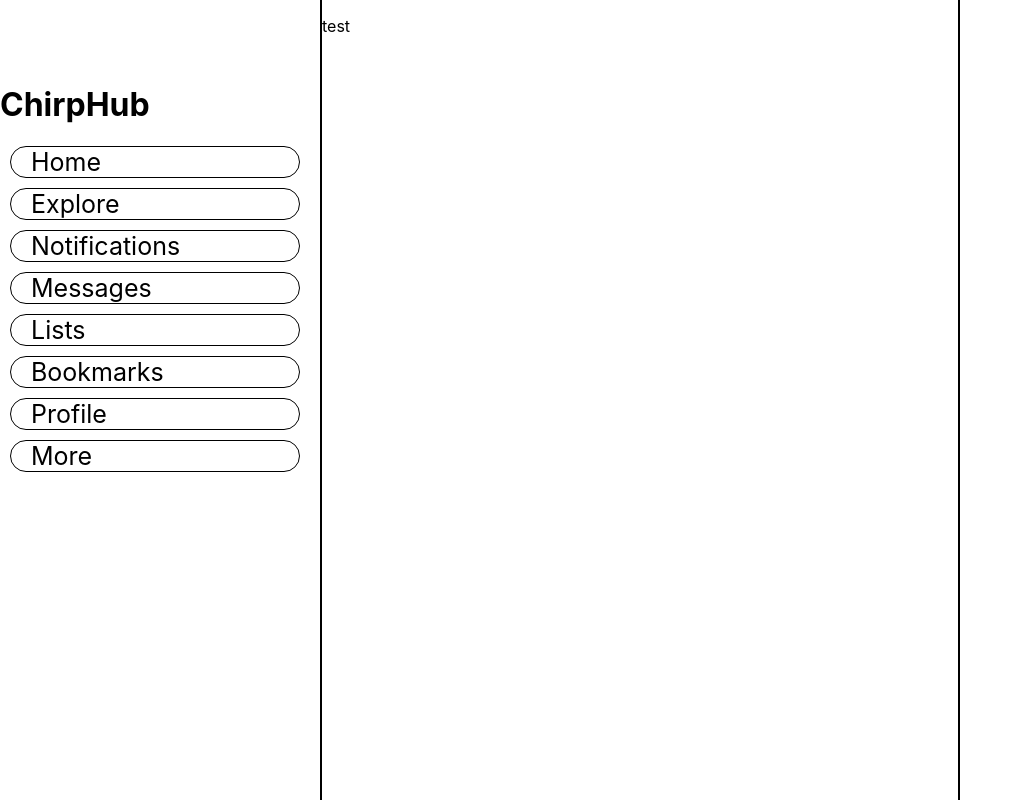
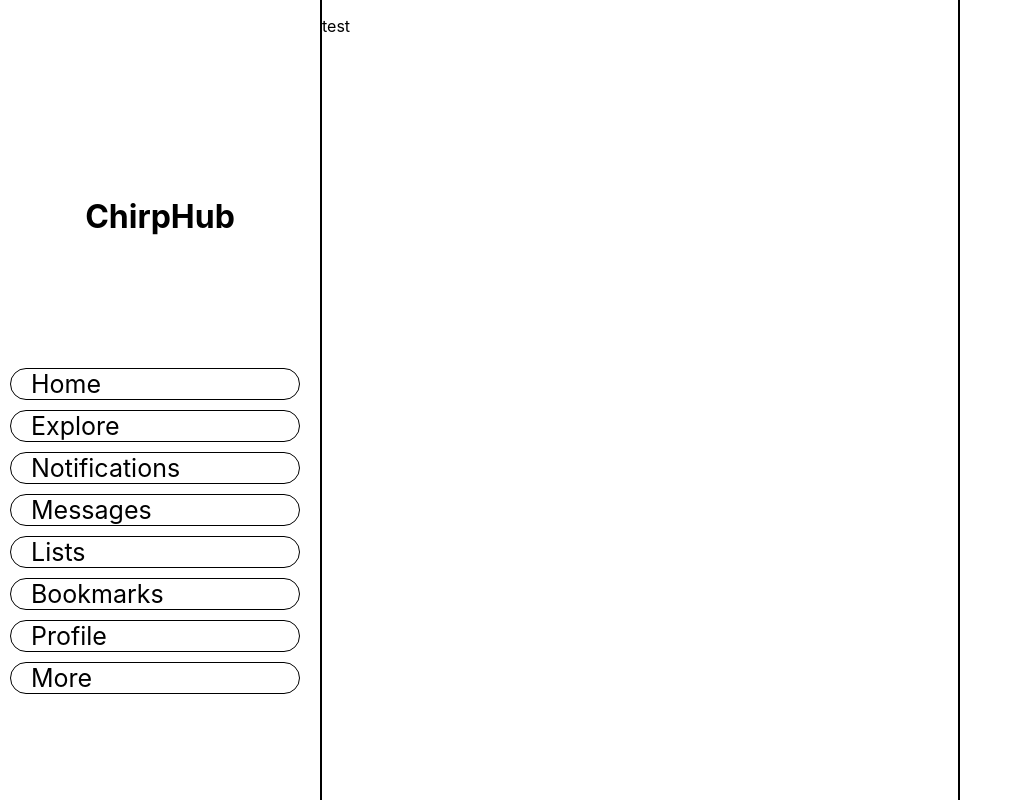
Before and after one commit to josephlarrivy/chirphub, a React (Create React App) app: page /test in a window 1280 px wide. Shown: the whole page, without its empty margins (0-1022 px from the left). Built offline with nearby package versions, Linux system fonts and the light colour scheme.

Commit message:
changed some css

```diff
--- a/src/styles/NavBar.css
+++ b/src/styles/NavBar.css
@@ -4,6 +4,12 @@
     margin-top: 20%;
     display: flex;
     flex-direction: column;
+}
+
+#nav-inner-container h1 {
+    /* width: 100%; */
+    margin: auto;
+    /* background-color: aqua; */
 }
 
 .nav-item {
```
